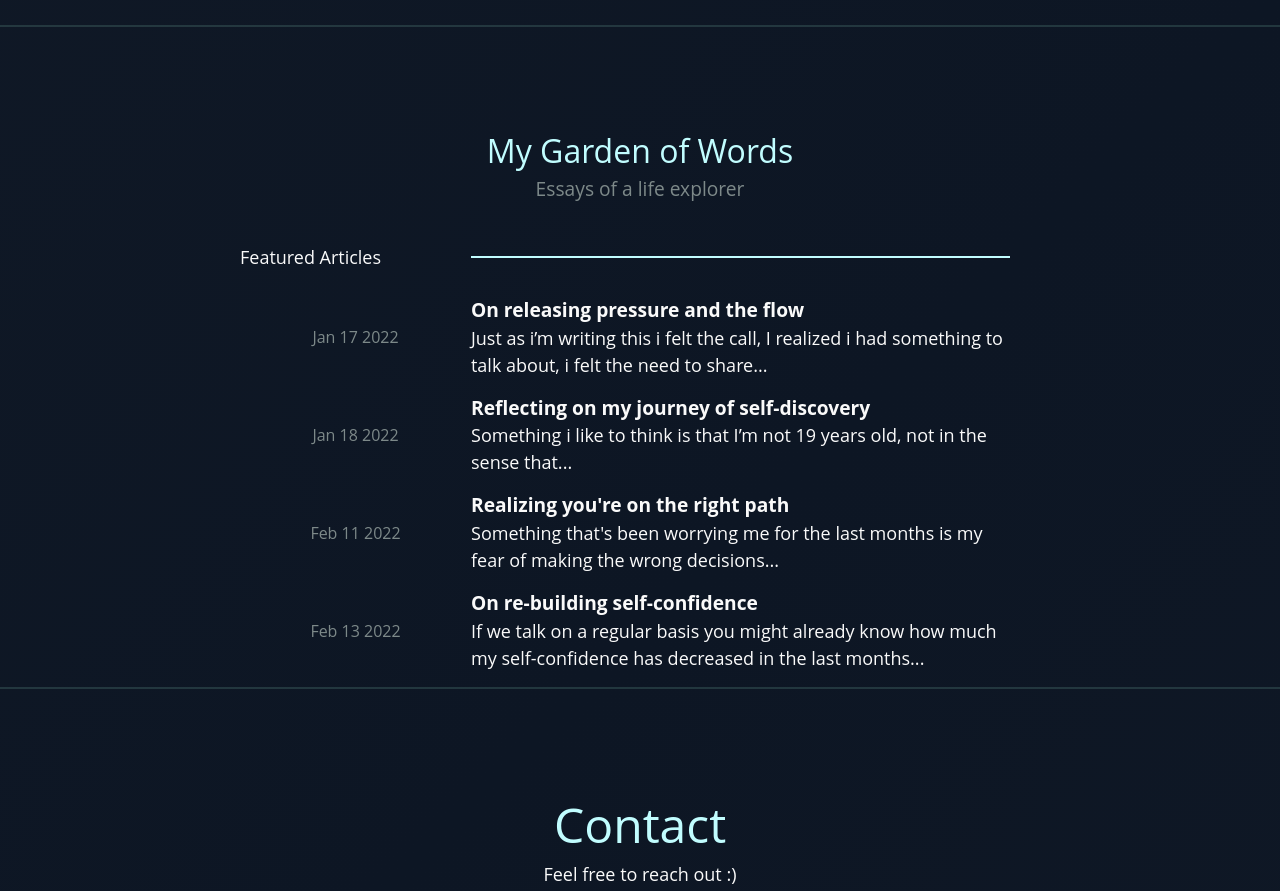
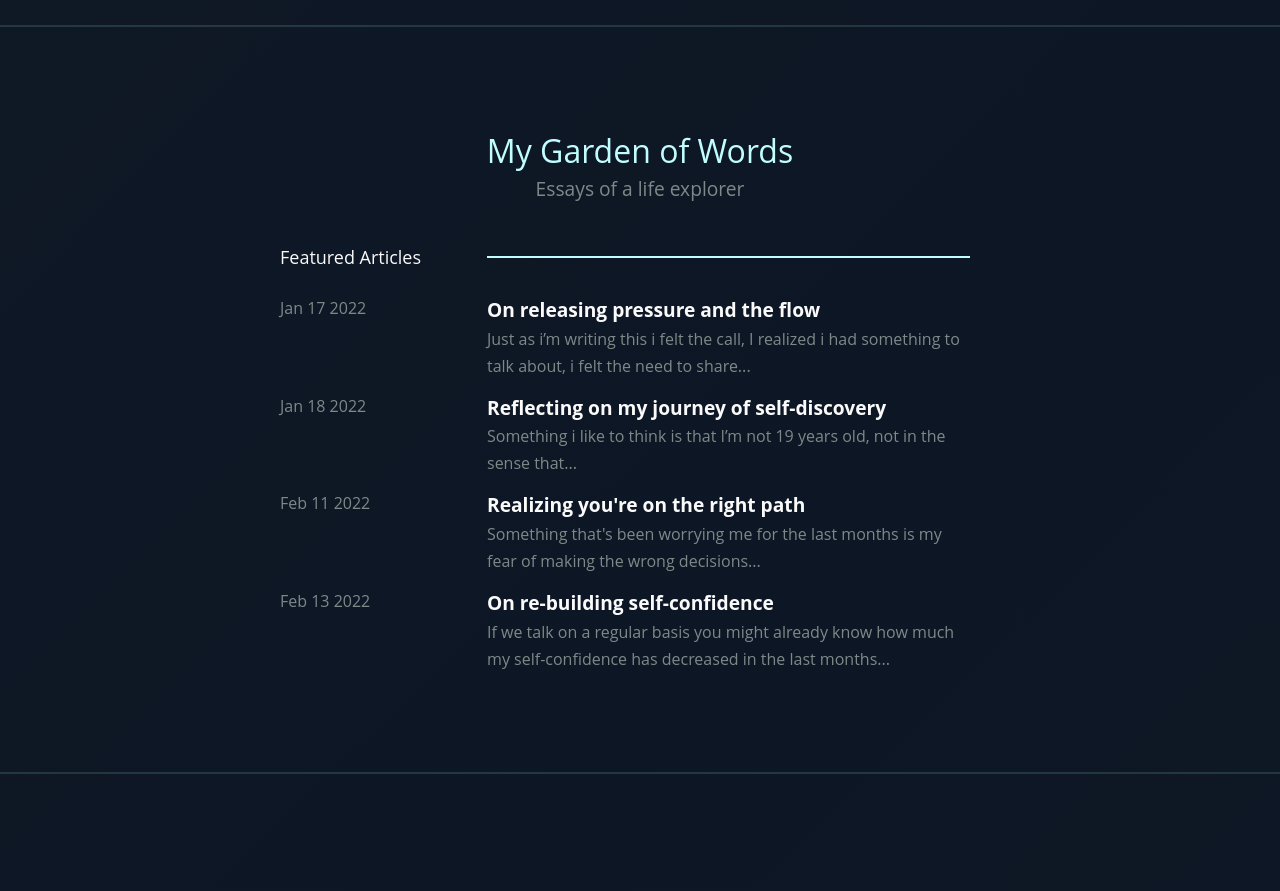
Before and after one commit to androso/portfolio-v2, a Next.js app: page / in a window 1280 px wide. Shown: the part 2300-3191 px from the top of the page. Built offline with nearby package versions, Linux system fonts and the light colour scheme.

Commit message:
finishing responsive styles for blog feed

```diff
--- a/components/Blog.js
+++ b/components/Blog.js
@@ -4,13 +4,16 @@ import { StyledBlog } from "../styles";
 // uptaded with the last essays/articles of each blog
 const technicalBlog = [];
 
-const personalBlog = [
+const personalBlog = {
+	src: "https://blog.androsoa3.repl.co/",
+	blogs: [
 		{
 			id: 0,
 			title: "On releasing pressure and the flow",
 			date: "Jan 17 2022",
 			abstract:
 				"Just as i’m writing this i felt the call, I realized i had something to talk about, i felt the need to share...",
+			href: "https://blog.androsoa3.repl.co/presure_flow"
 		},
 		{
 			id: 1,
@@ -18,6 +21,7 @@ const personalBlog = [
 			date: "Jan 18 2022",
 			abstract:
 				"Something i like to think is that I’m not 19 years old, not in the sense that...",
+			href: "https://blog.androsoa3.repl.co/self-discovery"
 		},
 		{
 			id: 2,
@@ -25,6 +29,7 @@ const personalBlog = [
 			date: "Feb 11 2022",
 			abstract:
 				"Something that's been worrying me for the last months is my fear of making the wrong decisions...",
+			href: "https://blog.androsoa3.repl.co/being-right"
 		},
 		{
 			id: 3,
@@ -32,15 +37,18 @@ const personalBlog = [
 			date: "Feb 13 2022",
 			abstract:
 				"If we talk on a regular basis you might already know how much my self-confidence has decreased in the last months...",
+			href: "https://blog.androsoa3.repl.co/confidence"
 		},
-];
+	]
+}
 
 export default function Blog() {
 	return (
-		<StyledBlog>
+		<StyledBlog id="Blog">
 			<div className="container">
 
 				<BlogFeed
+
 					title="My Garden of Words"
 					subtitle="Essays of a life explorer"
 					blog={personalBlog}
@@ -50,22 +58,30 @@ export default function Blog() {
 	);
 }
 
-function BlogFeed({ Blog, title, subtitle}) {
+function BlogFeed({ blog, title, subtitle}) {
 	return (
 		<>
-			<h2 className="title">{title}</h2>
+			<h2 className="title">
+				<a href={blog.src} target="_blank" alt={Blog.src}>
+					{title}
+				</a>
+			</h2>
 			<h3 className="shadow-subtitle">{subtitle}</h3>
 			<div className="feed-head">
 				<p className="featured-text">Featured Articles</p>
 				<span className="line-divider"></span>
 			</div>
-			{personalBlog.map(post => {
+			{blog.blogs.map(post => {
 				return (
 					<div className="blog__post" key={post.id}>
 						<p className="shadow-subtitle date">{post.date}</p>
 						<div className="blog__main-data">
-							<h4 className="blog__title">{post.title}</h4>
-							<p className="blog__description">{post.abstract}</p>
+							<h4 className="blog__title">
+								<a href={post.href} alt={post.title} target="_blank">
+									{post.title}
+								</a>
+							</h4>
+							<p className="blog__description ">{post.abstract}</p>
 						</div>
 					</div>
 				)
--- a/styles/StyledBlog.js
+++ b/styles/StyledBlog.js
@@ -2,9 +2,7 @@ import styled from 'styled-components';
 
 const Blog = styled.section`
     text-align: center;
-    .container {
-        /* background-color: red; */
-    }
+    margin-bottom: 100px;
     .title {
         font-size: 2rem;
     }
@@ -14,7 +12,7 @@ const Blog = styled.section`
     .shadow-subtitle.date {
         margin-bottom: 0;
         font-size: 1rem;
-        text-align: center !important;
+        text-align: center;
     }
     .feed-head {
         display: flex;
@@ -24,10 +22,10 @@ const Blog = styled.section`
     .feed-head .featured-text,
     .shadow-subtitle.date {
         width: 30%;
-        text-align: left;
     }
     .featured-text {
         display: none;
+        text-align: left;
     }
     .line-divider,
     .blog__main-data {
@@ -60,16 +58,25 @@ const Blog = styled.section`
     }
 
     @media (min-width: 700px) {
+        .container {
+            padding: 0 40px;
+        }
         .featured-text {
             display: initial;
         }
         .blog__post {
             flex-direction: row;
             justify-content: space-between;
+            align-items: flex-start;
             padding: 0 30px 0 0;
+        }
+        .shadow-subtitle.date {
+            text-align: left;
         }
         .blog__description {
             display: initial;
+            color: var(--subtitle-color);
+            font-size: 1rem
         }
         .blog__main-data{
             text-align: left;
--- a/styles/variables.js
+++ b/styles/variables.js
@@ -8,7 +8,7 @@ const Variables = css`
 		--sm-margin-bottom: 8px;
 		--md-margin-bottom: 28px;
 		--xl-margin-bottom: 34px;
-		--font-stack: "Poppins", 'Open Sans', -apple-system, BlinkMacSystemFont, system-ui, sans-serif;
+		--font-stack: 'Open Sans', "Poppins",  -apple-system, BlinkMacSystemFont, system-ui, sans-serif;
 	}
 `;
 export default Variables;
```
Lines whose indentation alone changed are shown as unchanged.
